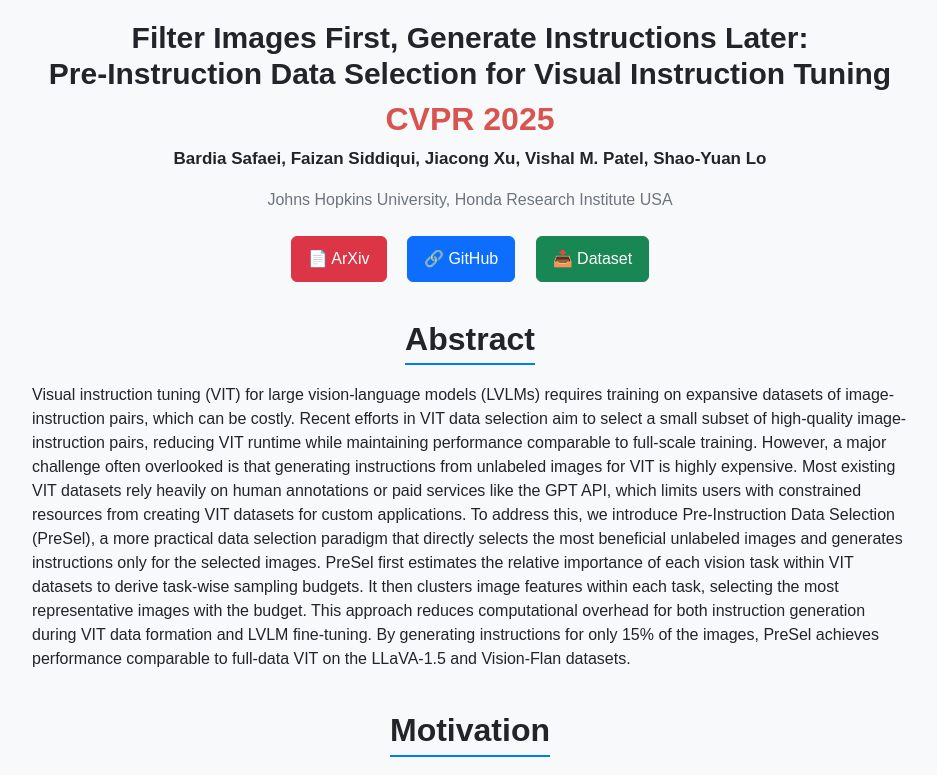
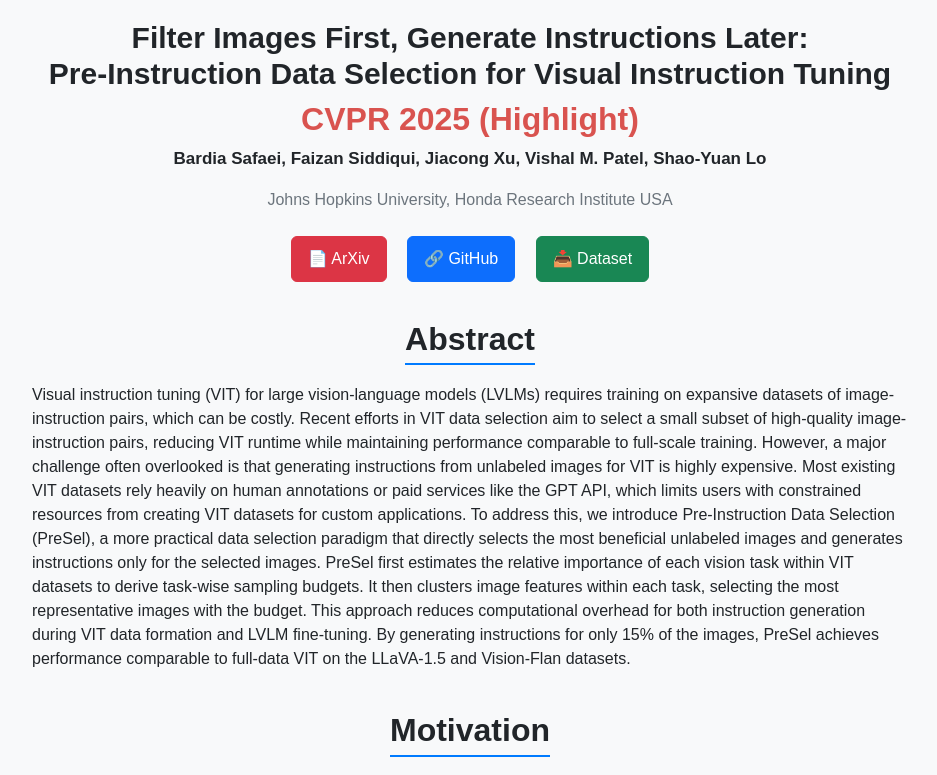
Before and after one commit to bardisafa/PreSel, a plain HTML site: page index.html in a window 1280 px wide. Shown: the top 775 px of the page, without its empty margins (170-1107 px from the left). Drawn offline with nearby package versions, Linux system fonts and the light colour scheme.

Commit message:
Update index.html

```diff
--- a/index.html
+++ b/index.html
@@ -87,7 +87,7 @@
 <div class="container">
     <!-- Title -->
     <h1 class="paper-title">Filter Images First, Generate Instructions Later: <br> Pre-Instruction Data Selection for Visual Instruction Tuning</h1>
-    <h2 class="cvpr-tag"><strong><span style="color: #d9534f;">CVPR 2025</span></strong></h2>
+    <h2 class="cvpr-tag"><strong><span style="color: #d9534f;">CVPR 2025 (Highlight)</span></strong></h2>
     <p class="author">Bardia Safaei, Faizan Siddiqui, Jiacong Xu, Vishal M. Patel, Shao-Yuan Lo</p>
     <p class="affiliation">Johns Hopkins University, Honda Research Institute USA</p>
 
```
